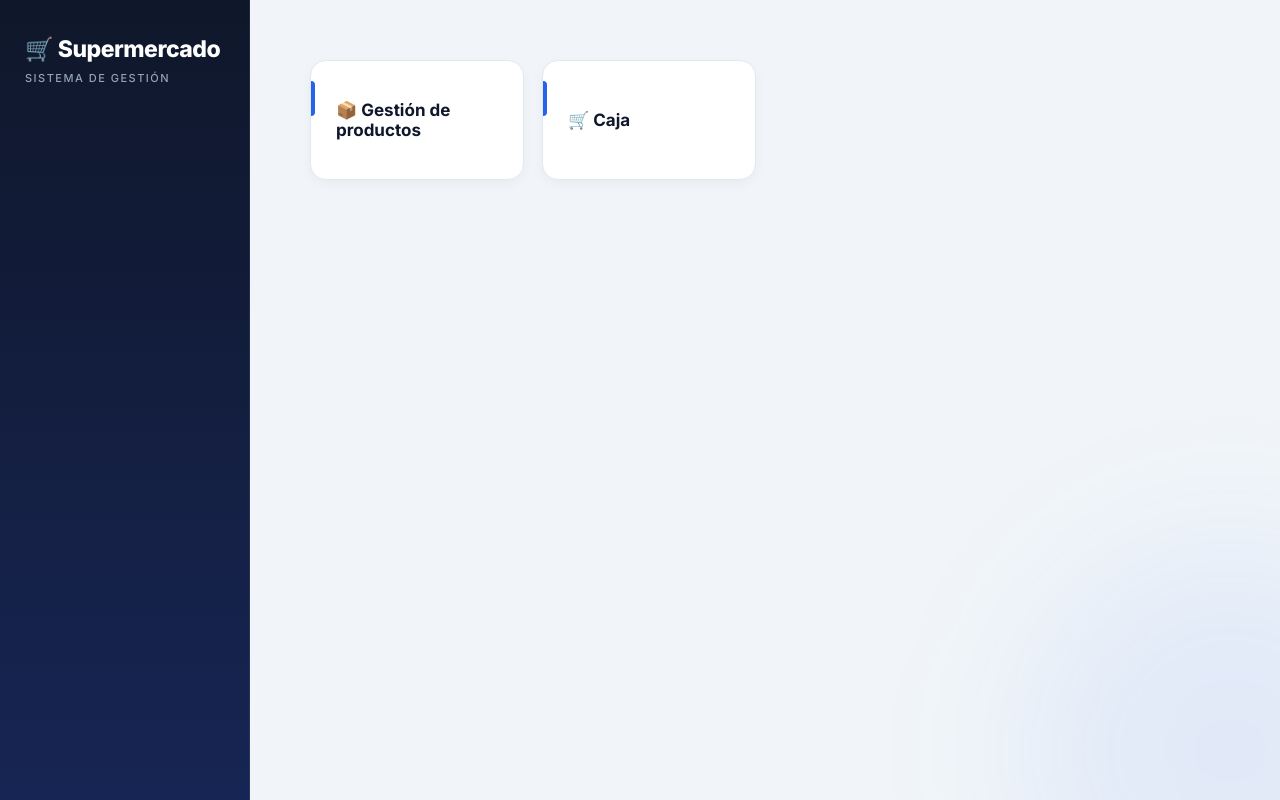
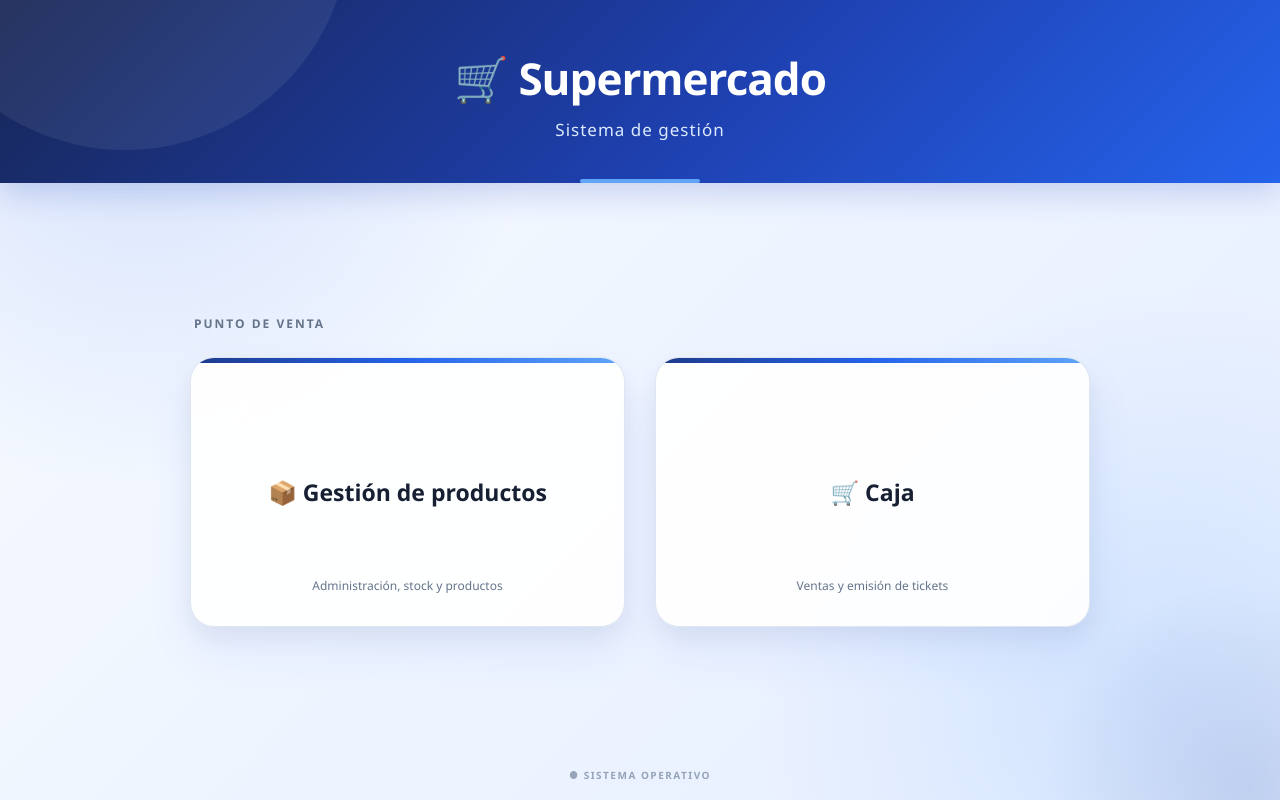
Before and after one commit to martindeldo/Proyecto-Alvarado-Barrigon-Ayuso-Copati-Del-Do, a Flask app: page / in a window 1280 px wide. Run offline with Flask 3, Linux system fonts and the light colour scheme.

Commit message:
actualizacion

```diff
--- a/deldo/static/css/index.css
+++ b/deldo/static/css/index.css
@@ -1,41 +1,7 @@
 /* =========================================================
-   SUPERMERCADO - SISTEMA DE GESTIÓN
-   Diseño profesional / Dashboard
+   SISTEMA DE SUPERMERCADO
+   PANTALLA PRINCIPAL
 ========================================================= */
-
-@import url('https://fonts.googleapis.com/css2?family=Inter:wght@400;500;600;700;800&display=swap');
-
-
-/* =========================
-   VARIABLES
-   ========================= */
-
-:root {
-    --primary: #2563eb;
-    --primary-dark: #1d4ed8;
-    --primary-light: #eff6ff;
-
-    --success: #16a34a;
-    --warning: #f59e0b;
-    --danger: #dc2626;
-
-    --dark: #0f172a;
-    --dark-2: #1e293b;
-
-    --background: #f1f5f9;
-    --card: #ffffff;
-
-    --text: #0f172a;
-    --text-light: #64748b;
-    --border: #e2e8f0;
-
-    --sidebar-width: 250px;
-}
-
-
-/* =========================
-   RESET
-   ========================= */
 
 * {
     margin: 0;
@@ -43,44 +9,111 @@
     box-sizing: border-box;
 }
 
-html {
-    scroll-behavior: smooth;
+:root {
+    --azul: #2563eb;
+    --azul-oscuro: #1e3a8a;
+    --azul-claro: #60a5fa;
+
+    --fondo: #eef4ff;
+    --blanco: #ffffff;
+
+    --texto: #172033;
+    --texto-secundario: #64748b;
+
+    --borde: #dbe4f0;
 }
+
+
+/* =========================================================
+   CUERPO
+========================================================= */
 
 body {
     min-height: 100vh;
 
-    font-family: "Inter", "Segoe UI", Arial, sans-serif;
+    font-family:
+        "Segoe UI",
+        Inter,
+        Arial,
+        sans-serif;
 
-    background: var(--background);
-    color: var(--text);
+    color: var(--texto);
+
+    background:
+        radial-gradient(
+            circle at 10% 10%,
+            rgba(37, 99, 235, 0.15),
+            transparent 30%
+        ),
+
+        radial-gradient(
+            circle at 90% 85%,
+            rgba(96, 165, 250, 0.18),
+            transparent 30%
+        ),
+
+        linear-gradient(
+            135deg,
+            #f8fbff 0%,
+            #eef4ff 50%,
+            #e7efff 100%
+        );
 
     display: flex;
+
+    flex-direction: column;
+
+    overflow-x: hidden;
+
+    position: relative;
 }
 
 
 /* =========================================================
-   SIDEBAR
+   DECORACIONES DE FONDO
 ========================================================= */
 
-body::before {
+body::before,
+body::after {
     content: "";
 
     position: fixed;
 
-    top: 0;
-    left: 0;
+    border-radius: 50%;
 
-    width: var(--sidebar-width);
-    height: 100vh;
+    pointer-events: none;
 
-    background: linear-gradient(
-        180deg,
-        #0f172a 0%,
-        #172554 100%
+    z-index: 0;
+}
+
+body::before {
+    width: 320px;
+    height: 320px;
+
+    top: -150px;
+    left: -120px;
+
+    background:
+        radial-gradient(
+            circle,
+            rgba(37, 99, 235, 0.18),
+            transparent 70%
         );
+}
 
-    z-index: -1;
+body::after {
+    width: 420px;
+    height: 420px;
+
+    right: -180px;
+    bottom: -200px;
+
+    background:
+        radial-gradient(
+            circle,
+            rgba(30, 58, 138, 0.13),
+            transparent 70%
+        );
 }
 
 
@@ -89,104 +122,174 @@ body::before {
 ========================================================= */
 
 header {
-    position: fixed;
+    position: relative;
 
-    top: 0;
-    left: 0;
+    z-index: 2;
 
-    width: var(--sidebar-width);
-    height: 100vh;
+    width: 100%;
 
-    padding: 35px 25px;
+    padding: 48px 30px 42px;
 
-    display: flex;
-    flex-direction: column;
-
-    background: linear-gradient(
-        180deg,
-        #0f172a,
-        #172554
-    );
+    text-align: center;
 
     color: white;
 
-    z-index: 10;
+    background:
+        linear-gradient(
+            135deg,
+            #172554,
+            #1e40af 55%,
+            #2563eb
+        );
 
-    border-right: 1px solid rgba(255,255,255,0.08);
+    box-shadow:
+        0 10px 30px rgba(30, 64, 175, 0.20);
+
+    overflow: hidden;
 }
 
 
-/* Logo */
+/* brillo decorativo */
+
+header::before {
+    content: "";
+
+    position: absolute;
+
+    width: 450px;
+    height: 450px;
+
+    top: -300px;
+    left: -100px;
+
+    border-radius: 50%;
+
+    background:
+        rgba(255, 255, 255, 0.07);
+}
+
+
+/* línea inferior */
+
+header::after {
+    content: "";
+
+    position: absolute;
+
+    left: 50%;
+
+    bottom: 0;
+
+    transform: translateX(-50%);
+
+    width: 120px;
+
+    height: 4px;
+
+    background: var(--azul-claro);
+
+    border-radius: 10px;
+}
+
 
 header h1 {
-    font-size: 23px;
+    position: relative;
 
-    font-weight: 800;
+    font-size: 44px;
 
-    letter-spacing: -0.5px;
+    font-weight: 700;
 
-    margin-bottom: 8px;
+    letter-spacing: -1px;
+
+    margin-bottom: 10px;
 }
 
+
 header h2 {
-    font-size: 11px;
+    position: relative;
 
-    text-transform: uppercase;
+    font-size: 17px;
 
-    letter-spacing: 1.5px;
+    font-weight: 400;
 
-    font-weight: 500;
+    color: #dbeafe;
 
-    color: #94a3b8;
+    letter-spacing: 1px;
 }
 
 
 /* =========================================================
-   MAIN
+   CONTENIDO
 ========================================================= */
 
 .menu {
-    margin-left: var(--sidebar-width);
+    position: relative;
 
-    width: calc(100% - var(--sidebar-width));
+    z-index: 1;
 
-    min-height: 100vh;
-
-    padding: 60px;
+    flex: 1;
 
     display: flex;
 
-    flex-direction: column;
+    justify-content: center;
 
-    align-items: stretch;
+    align-items: center;
+
+    padding: 65px 25px;
 }
 
 
 /* =========================================================
-   MENÚ SUPERIOR
+   CONTENEDOR PRINCIPAL
 ========================================================= */
 
 .menu-links {
     width: 100%;
 
+    max-width: 900px;
+
     display: grid;
 
-    grid-template-columns: repeat(4, 1fr);
+    grid-template-columns:
+        repeat(2, 1fr);
 
-    gap: 18px;
+    gap: 30px;
 
-    margin-bottom: 45px;
+    position: relative;
 }
 
 
-/* Navigation cards */
+/* pequeña línea decorativa */
+
+.menu-links::before {
+    content: "PUNTO DE VENTA";
+
+    position: absolute;
+
+    top: -42px;
+
+    left: 4px;
+
+    font-size: 12px;
+
+    font-weight: 700;
+
+    letter-spacing: 2px;
+
+    color: var(--texto-secundario);
+}
+
+
+/* =========================================================
+   TARJETAS / BOTONES
+========================================================= */
 
 .btn-link {
     position: relative;
 
-    min-height: 120px;
+    min-height: 270px;
 
-    padding: 25px;
+    padding: 45px 30px;
 
     display: flex;
 
@@ -194,172 +297,217 @@ header h2 {
 
     justify-content: center;
 
-    align-items: flex-start;
+    align-items: center;
+
+    text-align: center;
+
+    gap: 20px;
 
     text-decoration: none;
 
-    background: var(--card);
+    color: var(--texto);
 
-    color: var(--text);
+    background:
+        rgba(255, 255, 255, 0.92);
 
-    border: 1px solid var(--border);
+    border:
+        1px solid rgba(219, 228, 240, 0.9);
 
-    border-radius: 16px;
-
-    font-size: 17px;
-
-    font-weight: 700;
+    border-radius: 24px;
 
     box-shadow:
-        0 4px 12px rgba(15, 23, 42, 0.04);
+        0 10px 25px rgba(15, 23, 42, 0.06),
+        0 25px 50px rgba(37, 99, 235, 0.07);
+
+    overflow: hidden;
 
     transition:
-        transform 0.2s ease,
-        box-shadow 0.2s ease,
-        border-color 0.2s ease;
+        transform 0.25s ease,
+        box-shadow 0.25s ease,
+        border-color 0.25s ease;
 }
 
 
-/* Small blue line */
+/* línea superior */
 
 .btn-link::before {
     content: "";
 
     position: absolute;
 
+    top: 0;
     left: 0;
-    top: 20px;
 
-    width: 4px;
-    height: 35px;
+    width: 100%;
 
-    background: var(--primary);
+    height: 5px;
 
-    border-radius: 0 5px 5px 0;
-
-    transition: height 0.2s ease;
+    background:
+        linear-gradient(
+            90deg,
+            var(--azul-oscuro),
+            var(--azul),
+            var(--azul-claro)
+        );
 }
 
 
-.btn-link:hover {
-    transform: translateY(-4px);
+/* brillo */
 
-    border-color: #bfdbfe;
+.btn-link::after {
+    content: "";
 
-    box-shadow:
-        0 12px 25px rgba(15, 23, 42, 0.09);
+    position: absolute;
 
-    color: var(--primary);
-}
+    width: 180px;
+    height: 180px;
 
-.btn-link:hover::before {
-    height: 55px;
+    right: -80px;
+    bottom: -90px;
+
+    border-radius: 50%;
+
+    background:
+        rgba(37, 99, 235, 0.07);
+
+    transition:
+        transform 0.3s ease;
 }
 
 
 /* =========================================================
-   BOTONES PRINCIPALES
+   ICONOS
 ========================================================= */
 
-.boton {
-    width: 100%;
+.btn-link {
+    font-size: 23px;
 
-    min-height: 150px;
-
-    margin-bottom: 20px;
-
-    padding: 35px;
-
-    display: flex;
-
-    align-items: center;
-
-    justify-content: flex-start;
-
-    text-decoration: none;
-
-    color: white;
-
-    font-size: 22px;
-
-    font-weight: 700;
-
-    border-radius: 20px;
-
-    background:
-        linear-gradient(
-            135deg,
-            #2563eb,
-            #1d4ed8
-        );
-
-    box-shadow:
-        0 15px 30px rgba(37, 99, 235, 0.20);
-
-    transition:
-        transform 0.2s ease,
-        box-shadow 0.2s ease;
+    font-weight: 650;
 }
 
 
-.boton:hover {
-    transform: translateY(-5px);
+/*
+   Como los emojis son el primer carácter,
+   los hacemos visualmente grandes.
+*/
 
-    box-shadow:
-        0 20px 40px rgba(37, 99, 235, 0.30);
-}
-
-
-.boton:active {
-    transform: translateY(-1px);
+.btn-link::first-letter {
+    font-size: 52px;
 }
 
 
 /* =========================================================
-   DIFERENCIAR BOTÓN DE CAJA
+   HOVER
 ========================================================= */
 
-.boton:last-child {
-    background:
-        linear-gradient(
-            135deg,
-            #0f766e,
-            #047857
-        );
+.btn-link:hover {
+    transform:
+        translateY(-8px);
+
+    border-color:
+        rgba(37, 99, 235, 0.35);
 
     box-shadow:
-        0 15px 30px rgba(5, 150, 105, 0.18);
+        0 18px 35px rgba(15, 23, 42, 0.09),
+        0 30px 60px rgba(37, 99, 235, 0.13);
 }
 
 
-.boton:last-child:hover {
-    box-shadow:
-        0 20px 40px rgba(5, 150, 105, 0.28);
+.btn-link:hover::after {
+    transform:
+        scale(1.5);
 }
 
 
 /* =========================================================
-   EFECTO DE FONDO
+   CLICK
 ========================================================= */
 
-.menu::before {
-    content: "";
+.btn-link:active {
+    transform:
+        translateY(-2px);
 
-    position: fixed;
+    box-shadow:
+        0 10px 20px rgba(15, 23, 42, 0.08);
+}
 
-    width: 400px;
-    height: 400px;
 
-    right: -150px;
-    bottom: -150px;
+/* =========================================================
+   TEXTO AUXILIAR
+========================================================= */
 
-    background: rgba(37, 99, 235, 0.08);
+.btn-link:nth-child(1)::after {
+    content:
+        "Administración, stock y productos";
 
-    border-radius: 50%;
+    font-size: 12px;
 
-    filter: blur(80px);
+    font-weight: 400;
 
-    pointer-events: none;
+    color: var(--texto-secundario);
+
+    width: auto;
+
+    height: auto;
+
+    right: auto;
+
+    bottom: 32px;
+
+    background: transparent;
+
+    border-radius: 0;
+}
+
+
+.btn-link:nth-child(2)::after {
+    content:
+        "Ventas y emisión de tickets";
+
+    font-size: 12px;
+
+    font-weight: 400;
+
+    color: var(--texto-secundario);
+
+    width: auto;
+
+    height: auto;
+
+    right: auto;
+
+    bottom: 32px;
+
+    background: transparent;
+
+    border-radius: 0;
+}
+
+
+/* =========================================================
+   INFORMACIÓN INFERIOR
+========================================================= */
+
+body > main::after {
+    content:
+        "● SISTEMA OPERATIVO";
+
+    position: absolute;
+
+    bottom: 18px;
+
+    left: 50%;
+
+    transform:
+        translateX(-50%);
+
+    font-size: 10px;
+
+    font-weight: 600;
+
+    letter-spacing: 1.5px;
+
+    color: #94a3b8;
 }
 
 
```
Also changed, not shown: other parts of deldo/static/css/index.css (+25 -91 lines). Lines whose indentation alone changed are shown as unchanged.
